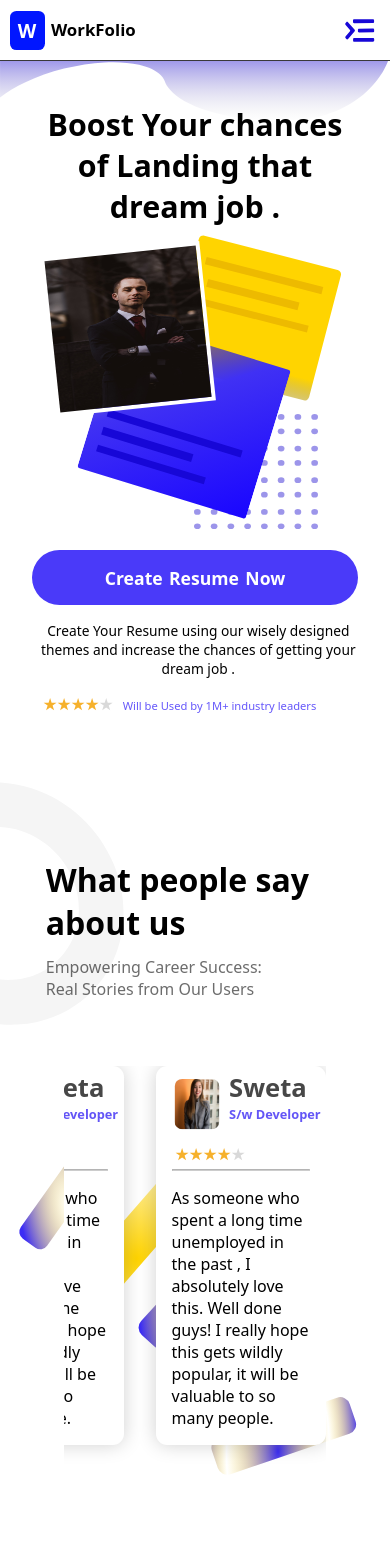
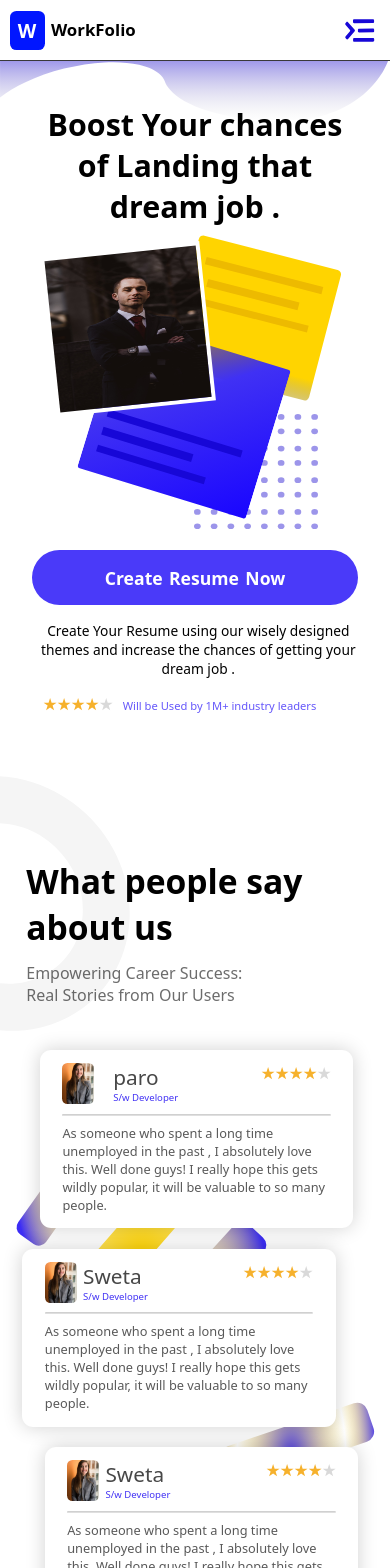
Before and after one commit to soumen974/WorkFolio, a React (Create React App) app: page / in a window 390 px wide. Shown: the top 1568 px of the page. Before the commit the page ends 1546 px from the top, so only its background shows below. Built offline with nearby package versions, Linux system fonts and the light colour scheme.

Commit message:
making sec 02 fully responsive

```diff
--- a/src/Components/Section02.css
+++ b/src/Components/Section02.css
@@ -73,6 +73,8 @@ z-index: 0;
    position:relative;
    gap: 2.4rem;
    box-sizing: border-box;
+   margin-bottom: 1rem;
+
 }
  .Review-box-model:nth-child(2) {
     /* margin-top: 1.9rem; */
@@ -95,12 +97,15 @@ margin-left: 0rem;
 }
 hr{
 
-border-color:rgba(0, 0, 0, 0.29) ;
+  border-color:rgba(0, 0, 0, 0.183) ;
+  height: 0px;
+  border-radius: 1px;
+
 }
 .riview-text{
-    padding: 1.5rem 0rem;
+    padding: 1.3rem 0rem;
     width: 100%;
-
+    color: rgba(0, 0, 0, 0.655);
 
 }
 .Reviews-boxs .Review-box-model:last-child {
@@ -130,9 +135,9 @@ border-color:rgba(0, 0, 0, 0.29) ;
 }
 .head-box-model{
     display: inline-flex;
-    padding: 1rem;
+    padding: 0rem;
     flex-wrap: wrap;
-    width: 100%;
+    /* width: 100%; */
     justify-content: space-between;
     /* background-color: green; */
 
@@ -147,16 +152,20 @@ border-color:rgba(0, 0, 0, 0.29) ;
 }
 .review-er-name-post{
     max-width: 100%;
-    padding: 0rem 0rem 0rem 1rem;
+    padding: 0rem 0rem 0rem 0.2rem;
 }
 .review-er-name-post h1{
     font-size: 1.6rem;
     color: rgba(45, 45, 45, 0.874);
+    font-weight: normal;
+
 }
 .review-er-name-post h6{
     font-size: .8rem;
+    font-weight: 500;
+
     width: 145%;
-    color: #4131f4d2;
+    color: #4131f4a0;
 }
 
 
@@ -321,9 +330,9 @@ border-color:rgba(0, 0, 0, 0.29) ;
     .blockOfSqures svg:not(:first-child) {
         display: block;
         height: 30rem;
-        width: 131%;
+        width: 100%;
         max-width: fit-content;
-        margin-left: -3rem;
+        margin-left: 0rem;
         overflow:hidden;
 
 
@@ -333,36 +342,69 @@ border-color:rgba(0, 0, 0, 0.29) ;
 
     .content{
 
-        padding: 0rem 0rem 0rem 0rem;
+        padding: 0rem 0rem 0rem 5rem;
         z-index: 0;
         margin-top: -30rem;
         justify-content:right;
+       display: grid;
        position:relative;
        gap: 2rem;
        box-sizing: border-box;
-       overflow: scroll;
-       display: flex;
-      /* flex-wrap: wrap; */
+    }
+    .head-box-model{
+        display: inline-flex;
+        padding: 0.2rem;
+        flex-wrap: wrap;
+        width: 100%;
+        justify-content: space-between;
+
 
     }
 
-    .Review-box-model:nth-child(2) {
-        /* margin-top: 1.9rem; */
-    margin-left: 0rem;
+}
+
+@media (max-width:560px) {
+
+    .Section-02{
+        padding: 0rem 0.8rem ;
+        margin: 0;
 
     }
 
-    .Review-box-model:nth-child(1) {
-    margin-left: 0rem;
+    .head-tag-text{
+        padding: 9rem 0rem 0rem 0rem;
+        margin-left: -35%;
+        width: fit-content;
+
+    }
+    .head-tag-text h1{
+        font-size: 2.1rem;
+        width:fit-content;
+        /* text-align: center; */
+
+
+    }
+    .head-tag-text h4{
+        width:60%;
+        padding: 0.7rem 0rem;
+        text-align: left;
 
     }
 
+    .content{
 
+        padding: 0rem 5rem 0rem 1rem;
+        z-index: 0;
+        margin-top: -31rem;
+       display: grid;
+       gap: 1.3rem;
+       box-sizing:content-box;
+    }
     .Review-box-model{
-    padding: 0rem 1rem;
-    /* height: 15rem; */
-    width: 200%;
-    height: 10%;
+        padding: 0.4rem 1.4rem;
+        width: 100%;
+        max-height: 1000%;
+         box-shadow: 0 0 30px black;
          background-color: white;
          border-radius: 0.7rem;
          box-sizing:content-box;
@@ -371,33 +413,63 @@ border-color:rgba(0, 0, 0, 0.29) ;
 
      }
 
+     .review-er-image img{
+
+        transform: scale(1);
+        border-radius: 0.341rem;
+        object-fit:cover;
+
+    }
+    .review-er-image{
+        padding: 0 ;
+        width: 100%;
+
+    }
+    .head-box-model{
+        display: inline-flex;
+        padding: 0.4rem 0rem 0.6rem 0rem;;
+        flex-wrap: wrap;
 
 
+    }
+    .review-er-name-post{
+        padding: 0rem;
+    }
 
+    .review-er-name-post h1{
+        font-size: 1.3rem;
+        color: rgba(45, 45, 45, 0.874);
+        font-weight: normal;
+    }
+    .review-er-name-post h6{
 
+        font-size: .6rem;
+        width: 145%;
+        color: #4131f4;
+    }
+
+    .riview-text{
+        padding: 0.5rem 0rem;
+        width: 100%;
+        font-size: 0.8rem;
 
 
     }
 
-@media (max-width:560px) {
-
-    .head-tag-text{
-        padding: 9rem 0rem 0rem 0rem;
-        margin-left: -28%;
-        width: fit-content;
+    .Review-box-model:nth-child(2) {
+        /* margin-top: 1.9rem; */
+    margin-left: -0.4rem;
 
     }
-    .head-tag-text h1{
-        font-size: 2rem;
-        width:fit-content;
-        /* text-align: center; */
+
+    .Review-box-model:nth-child(1) {
+    margin-left: 0.7rem;
+
     }
-    .head-tag-text h4{
-        width:70%;
-        padding: 0.7rem 0rem;
+    .Review-box-model:nth-child(3) {
+        margin-left: 1rem;
 
         }
 
 
-
 }
```
Lines whose indentation alone changed are shown as unchanged.
